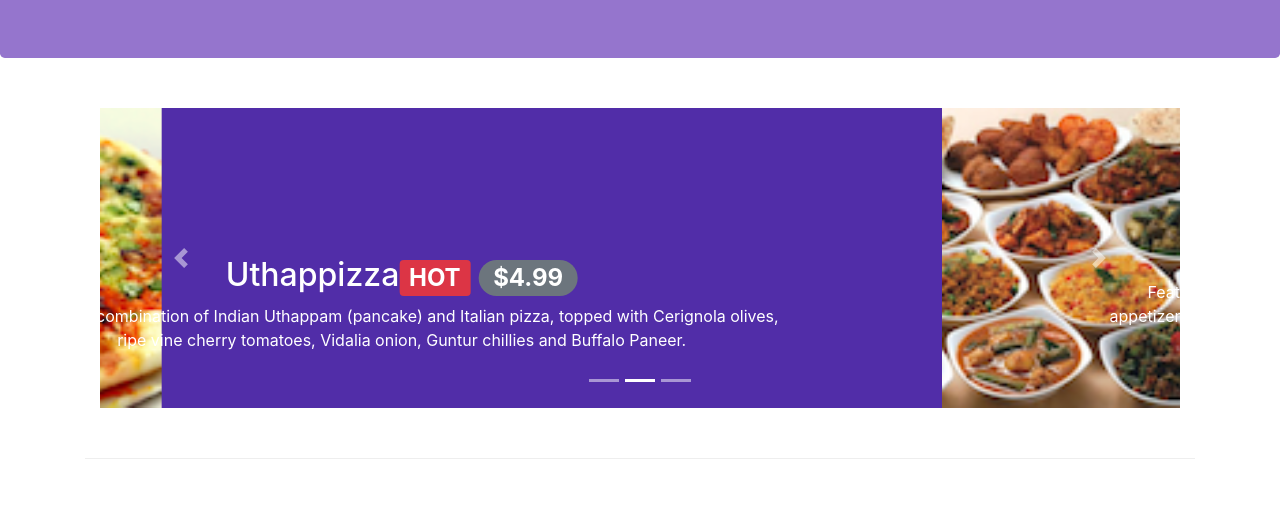
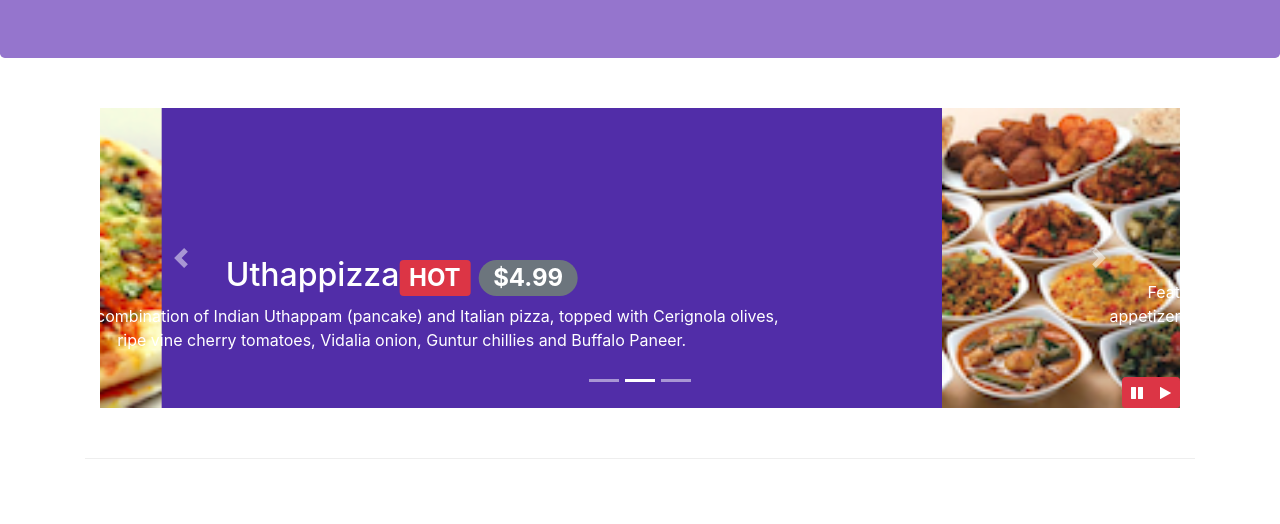
Before and after one commit to OleksiiSamutin/Bootstrap-course, a website: page Bootstrap4/conFusion/index.html in a window 1280 px wide. Shown: the part 276-800 px from the top of the page. Drawn offline with nearby package versions, Linux system fonts and the light colour scheme.

Commit message:
Bootstrap jQuery

```diff
--- a/Bootstrap4/conFusion/css/styles.css
+++ b/Bootstrap4/conFusion/css/styles.css
@@ -58,3 +58,10 @@ body {
     left: 0;
     min-height: 300px;
 }
+
+#carouselButtons {
+    position: absolute;
+    right:0px;
+
+    bottom: 0px;
+}
--- a/Bootstrap4/conFusion/index.html
+++ b/Bootstrap4/conFusion/index.html
@@ -251,6 +251,14 @@
                     <a href="#mycarousel" class="carousel-control-next" role="button" data-slide="next">
                         <span class="carousel-control-next-icon"></span>
                     </a>
+                    <div class="btn-group" id="carouselButtons">
+                        <button class="btn btn-danger btn-sm" id="carousel-pause">
+                            <span class="fa fa-pause"></span>
+                        </button>
+                        <button class="btn btn-danger btn-sm" id="carousel-play">
+                            <span class="fa fa-play"></span>
+                        </button>
+                    </div>
                 </div>
             </div>
         </div>
@@ -373,6 +381,17 @@
     <script src="node_modules/jquery/dist/jquery.slim.min.js"></script>
     <script src="node_modules/popper.js/dist/umd/popper.min.js"></script>
     <script src="node_modules/bootstrap/dist/js/bootstrap.min.js"></script>
+    <script>
+        $(document).ready(function(){
+            $('#mycarousel').carousel({interval:2000});
+            $('#carousel-pause').click(function(){
+                $('#mycarousel').carousel('pause')
+            });
+            $('#carousel-play').click(function(){
+                $('#mycarousel').carousel('cycle')
+            })
+        })
+    </script>
 </body>
 
 </html>
```
